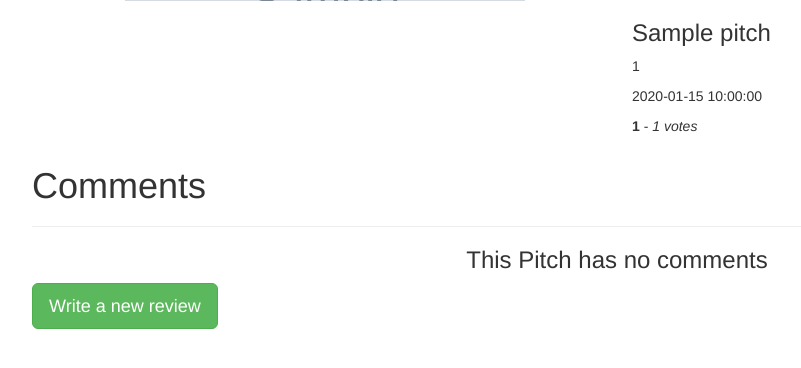
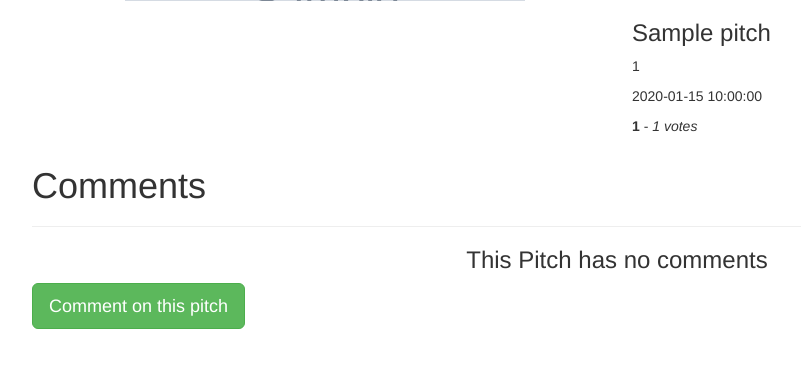
Before and after one commit to samoluoch/Pitches, a Flask app: template app/templates/pitch.html in a window 1280 px wide. Shown: the top 368 px of the page, without its empty margins (23-824 px from the left). Run offline with Flask 2, Linux system fonts and the light colour scheme; the template is opened without the code that fills it: most values are stand-ins (such as "Sample title", 1, 10 or a date in 2020); grey boxes marked "Sample" are stand-in pictures; some libraries are stand-ins or nearby versions.

Commit message:
added a function that loops through the list of pitches and display each pitch, and also a function that loops through the pitch comments and display comments for a particular pitch

```diff
--- a/app/templates/index.html
+++ b/app/templates/index.html
@@ -1,3 +1,3 @@
 
 
-<h2>Welcome to Your Favorite Pitches</h2>
+<h2>Welcome to Your Favorite Pitches Website</h2>
--- a/app/templates/macros.html
+++ b/app/templates/macros.html
@@ -0,0 +1,24 @@
+{% macro displayPitchList(pitch_list) %}
+
+    {% for pitch in pitch_list %}
+        <div class="col-xs-12 col-sm-4 col-md-2 col-lg-2 movie-card">
+            <li class="text-center">
+                <a href="/pitch/{{pitch.id}}">
+                    {{ pitch.title|truncate(10)}}</a>
+            </li>
+        </div>
+
+    {% endfor %}
+
+{% endmacro %}
+
+
+<!-- Displaying comment macro -->
+{% macro displayComments(comment_list) %}
+    {% for comment in comment_list %}
+        <div class="col-xs-12 col-sm-4 col-md-4 col-lg-4 review-card">
+            <h2> {{comment.title}} </h2>
+            <p> {{comment.comment | truncate(30)}} </p>
+        </div>
+    {% endfor %}
+{% endmacro %}
--- a/app/templates/pitch.html
+++ b/app/templates/pitch.html
@@ -34,11 +34,11 @@
         <hr>
 
         {% if comments %}
-            {{macro.displayComments(comments)}}
+            {{macro.displayComments(comment)}}
         {% else %}
             <h3 class="text-center">This Pitch has no comments</h3>
 
-            <a class="btn btn-success btn-lg text-center" href="/movie/review/new/{{movie.id}}">Write a new review</a>
+            <a class="btn btn-success btn-lg text-center" href="Pitch.query.get(id)">Comment on this pitch</a>
         {% endif %}
     </div>
 
```
